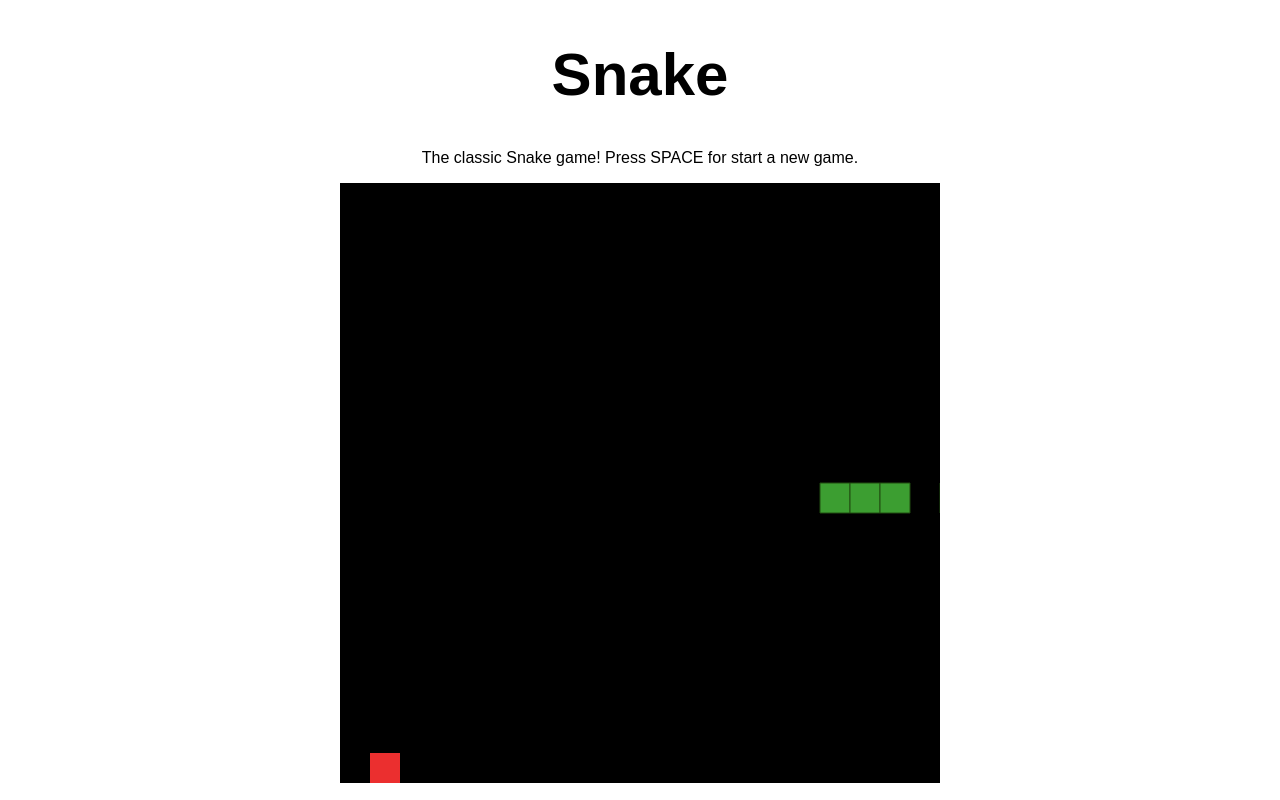
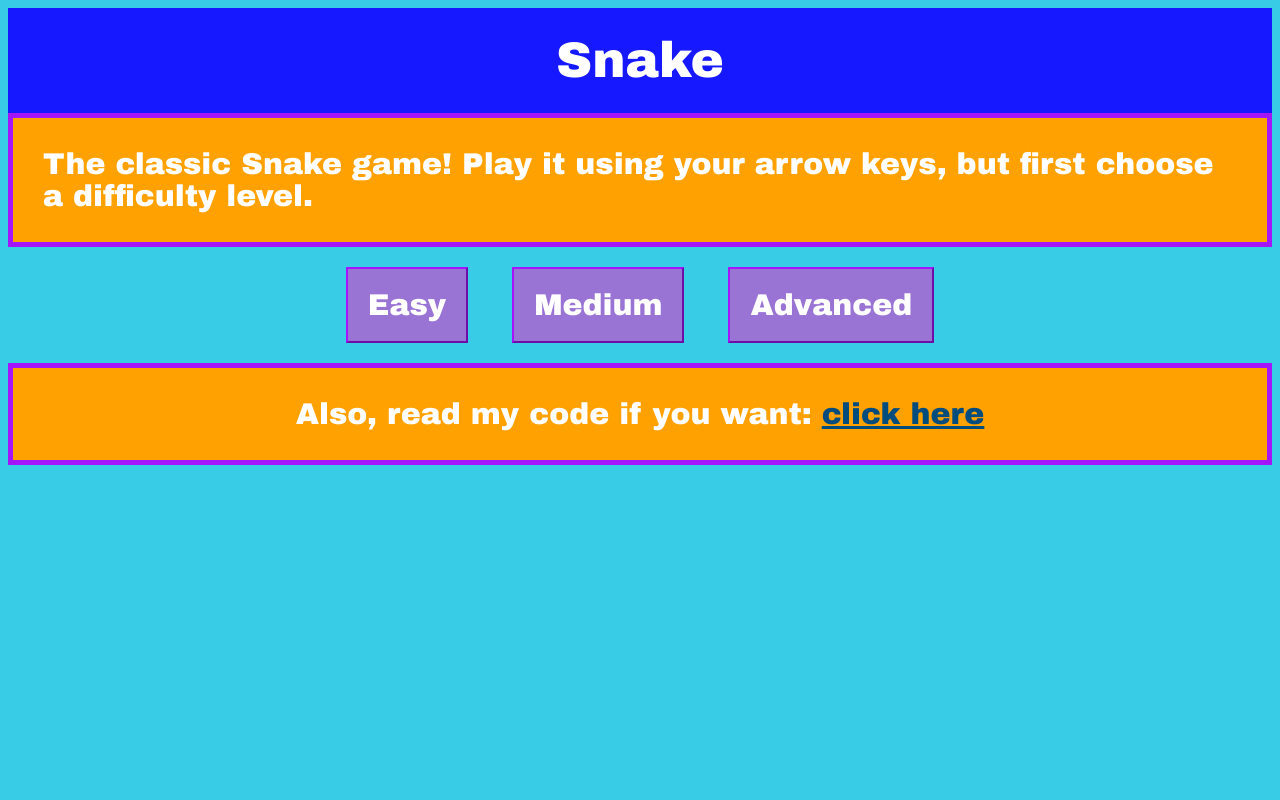
Before and after one commit to Angel-IG/Snake, a plain HTML site: page index.html in a window 1280 px wide. Drawn offline with Linux system fonts and the light colour scheme.

Commit message:
Tried to add style + levels; but it doesn't work

```diff
--- a/index.html
+++ b/index.html
@@ -1,4 +1,3 @@
-<!DOCTYPE html>
 <!DOCTYPE html>
 <html>
   <head>
@@ -9,8 +8,16 @@
   </head>
   <body>
     <h1>Snake</h1>
-    <p>The classic Snake game! Press SPACE for start a new game. </p>
-    <canvas id="myCanvas" width="600" height="600"></canvas>
-    <script src="main.js"></script>
+    <p>The classic Snake game! Play it using your arrow keys, but first choose a difficulty level. </p>
+
+    <div class="buttonscontainer">
+      <button onclick="window.location.href='easy.html'">Easy</button>
+      <button onclick="window.location.href='medium.html'">Medium</button>
+      <button onclick="window.location.href='advanced.html'">Advanced</button>
+    </div>
+
+    <p id="myGithub">
+      Also, read my code if you want: <a href="https://github.com/Angel-IG/Snake" target="_blank">click here</a>
+    </p>
   </body>
 </html>
--- a/main.js
+++ b/main.js
@@ -259,10 +259,7 @@ function draw() {
   drawTile(snake.apple.position[0], snake.apple.position[1], APPLE_COL);
 }
 
-let intervalID = setInterval(draw, 120); // Second argument may be changed
-
 function gameOver() {
   ctx.clearRect(0, 0, canvas.width, canvas.height); // Refresh canvas
-  clearInterval(intervalID);
   alert("Game over"); // For testing
 }
--- a/styles.css
+++ b/styles.css
@@ -1,16 +1,50 @@
-h1 {
-  font-family: Arial;
-  text-align: center;
-  font-size: 60px;
+body {
+  background-color: #39cce6;
 }
 
 p {
-  font-family: sans-serif;
+  margin: 0px;
+  border: 5px solid #a415fb;
+  padding: 30px;
+  color: #fff;
+  font-size: 30px;
+  font-family: "Arial Black";
+  background-color: #ffa100;
+}
+
+a {
+  color: #004c7d;
+}
+
+#myGithub {
   text-align: center;
 }
 
-canvas {
-  background: #000;
-  display: block;
-  margin: 0 auto;
+h1 {
+  margin: 0px auto;
+  padding: 25px;
+  text-align: center;
+  color: #fff;
+  font-size: 50px;
+  font-family: "Arial Black";
+  background-color: #1618ff;
 }
+
+.buttonscontainer {
+  text-align: center;
+}
+
+button {
+  margin: 20px;
+  border-color: #a415fb;
+  padding: 20px;
+  background-color: #9a74d5;
+  font-size: 30px;
+  color: #fff;
+  font-family: "Arial Black";
+}
+
+button:hover {
+  border-color: #200434;
+  background-color: #a415fb;
+}
```
Also changed, not shown: advanced.html (added, +20 -0 lines), easy.html (added, +20 -0 lines), medium.html (added, +20 -0 lines).
